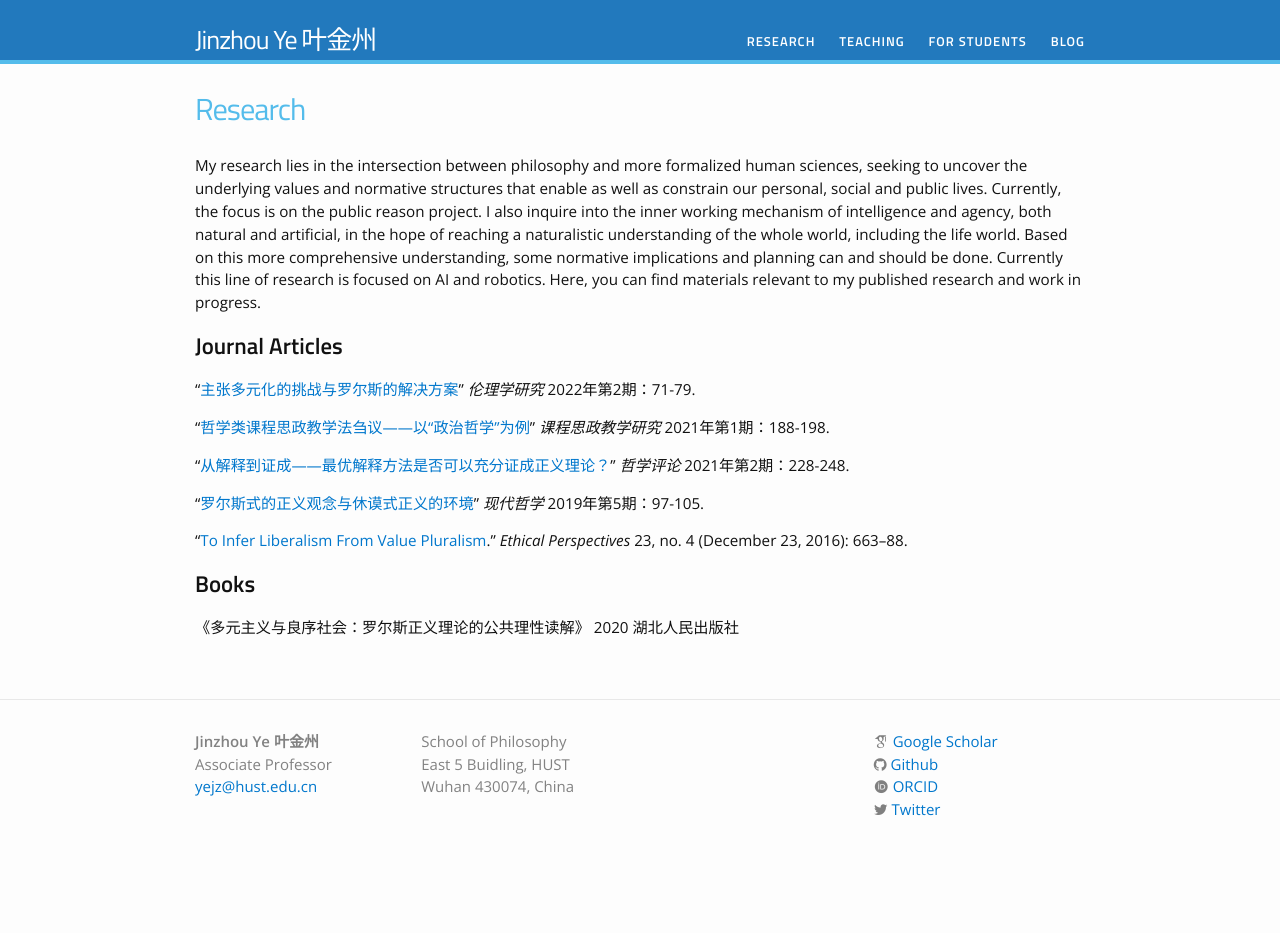
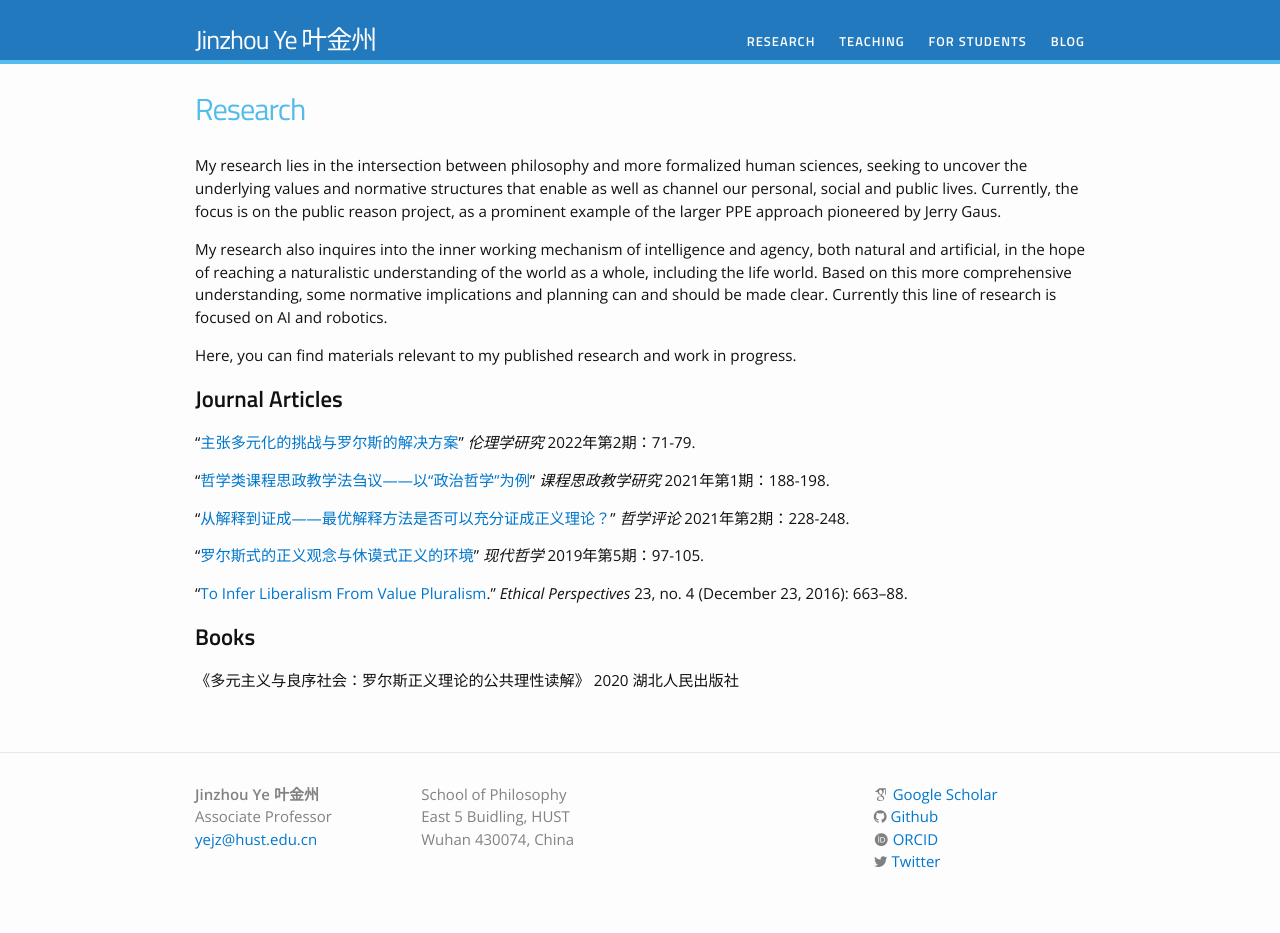
Before and after one commit to yejzh/yejzh.github.io, a Jekyll site: the page built from research/index.md, in a window 1280 px wide. Built offline with Jekyll 4.4.1, drawn with Linux system fonts in a browser that asks for light colours; nearby versions of some CDN libraries; some web fonts are replaced; before the commit the page ends 900 px from its top, so only the background shows below that.

Commit message:
Update index.md

```diff
--- a/research/index.md
+++ b/research/index.md
@@ -4,7 +4,11 @@ title: Research
 permalink: /research/
 ---
 
-My research lies in the intersection between philosophy and more formalized human sciences, seeking to uncover the underlying values and normative structures that enable as well as constrain our personal, social and public lives. Currently, the focus is on the public reason project. I also inquire into the inner working mechanism of intelligence and agency, both natural and artificial, in the hope of reaching a naturalistic understanding of the whole world, including the life world. Based on this more comprehensive understanding, some normative implications and planning can and should be done. Currently this line of research is focused on AI and robotics. Here, you can find materials relevant to my published research and work in progress.
+My research lies in the intersection between philosophy and more formalized human sciences, seeking to uncover the underlying values and normative structures that enable as well as channel our personal, social and public lives. Currently, the focus is on the public reason project, as a prominent example of the larger PPE approach pioneered by Jerry Gaus.
+
+My research also inquires into the inner working mechanism of intelligence and agency, both natural and artificial, in the hope of reaching a naturalistic understanding of the world as a whole, including the life world. Based on this more comprehensive understanding, some normative implications and planning can and should be made clear. Currently this line of research is focused on AI and robotics.
+
+Here, you can find materials relevant to my published research and work in progress.
 
 ## **Journal Articles**
 
```
